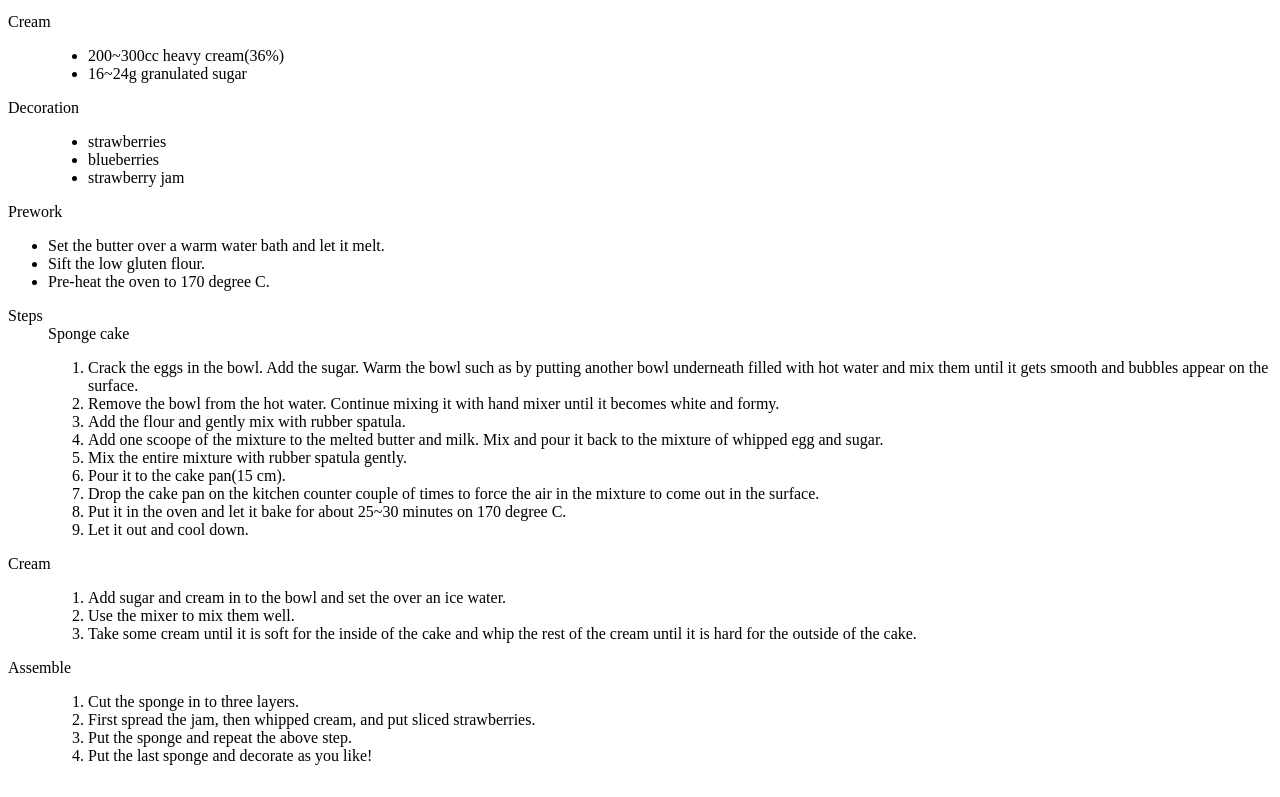
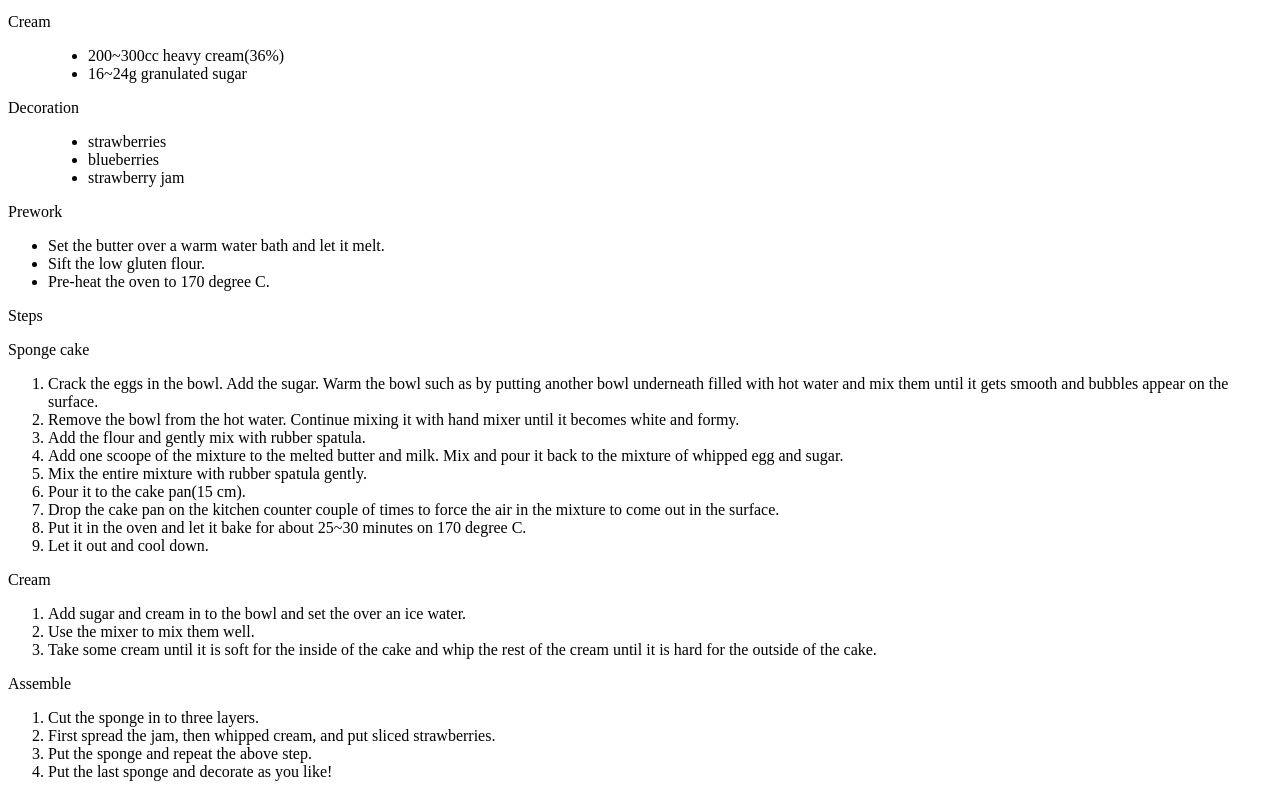
Before and after one commit to LapisRazuri/odin_recipes, a plain HTML site: page recipes/Strawberry-shortcake.html in a window 1280 px wide. Shown: the part 3428-4225 px from the top of the page. Drawn offline with Linux system fonts and the light colour scheme.

Commit message:
Correct margin lines

```diff
--- a/recipes/Strawberry-shortcake.html
+++ b/recipes/Strawberry-shortcake.html
@@ -34,16 +34,20 @@
             <li>strawberry jam</li>
         </ul></dd>
 
+    </dl>
+    <dl>
+
         <dt>Prework</dt>
         <ul><li>Set the butter over a warm water bath and let it melt.</li>
         <li>Sift the low gluten flour.</li>
         <li>Pre-heat the oven to 170 degree C.</li>
+        </ul>
+    </dl>
 
-        </ul>
-
-        <dt>Steps</dt>
-        <dd>Sponge cake</dd>
-        <dd><ol><li>Crack the eggs in the bowl. Add the sugar. Warm the bowl such as by putting another bowl underneath filled with hot water and mix them until it gets smooth and bubbles appear on the surface.</li>
+        <p>Steps</p>
+    <dl>
+        <dt>Sponge cake</dt>
+        <ol><li>Crack the eggs in the bowl. Add the sugar. Warm the bowl such as by putting another bowl underneath filled with hot water and mix them until it gets smooth and bubbles appear on the surface.</li>
             <li>Remove the bowl from the hot water. Continue mixing it with hand mixer until it becomes white and formy.</li>
             <li>Add the flour and gently mix with rubber spatula.</li>
             <li>Add one scoope of the mixture to the melted butter and milk. Mix and pour it back to the mixture of whipped egg and sugar.</li>
@@ -53,24 +57,24 @@
             <li>Put it in the oven and let it bake for about 25~30 minutes on 170 degree C.</li>
             <li>Let it out and cool down.</li>
 
-        </ol></dd>
-    <dl>
+        </ol>
+    </dl>
 
     <dl>
         <dt>Cream</dt>
-        <dd><ol><li>Add sugar and cream in to the bowl and set the over an ice water.</li>
+        <ol><li>Add sugar and cream in to the bowl and set the over an ice water.</li>
             <li>Use the mixer to mix them well.
             <li>Take some cream until it is soft for the inside of the cake and whip the rest of the cream until it is hard for the outside of the cake.</li>
-            </dd>
+    </dl>
 
+    <dl>
         <dt>Assemble</dt>
-        <dd><ol><li>Cut the sponge in to three layers.</li>
+        <ol><li>Cut the sponge in to three layers.</li>
         <li>First spread the jam, then whipped cream, and put sliced strawberries.</li>
         <li>Put the sponge and repeat the above step.</li>
         <li>Put the last sponge and decorate as you like!</li>
-        </ol></dd>
-        </dl>
-
+        </ol>
+    </dl>
 
 
     </body>
```
Also changed, not shown: recipes/Sweet-potato-soup.html (+4 -4 lines).
